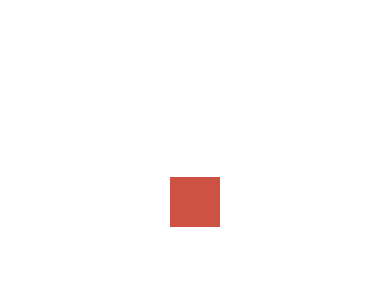
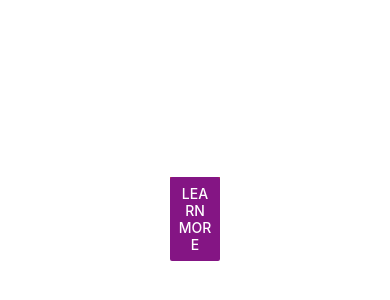
Before and after one commit to Xenoxo/old_test_HiveGame, a React Native app: screen / in a window 390 px wide. Shown: the part 220-520 px from the top of the page. Built offline with nearby package versions, Linux system fonts and the light colour scheme.

Commit message:
Create button and basic state change on click

```diff
--- a/App.js
+++ b/App.js
@@ -1,11 +1,29 @@
 import React from 'react';
-import { StyleSheet, Text, View } from 'react-native';
+import { StyleSheet, Text, View, Button } from 'react-native';
 
 export default class App extends React.Component {
+  constructor(props) {
+    super(props);
+    this.state = {
+      color:"#841584",
+    }
+  }
+
+
+  onPressLearnMore = () => {
+    this.setState({color:"#cd5422"});
+  }
+
   render() {
     return (
       <View style={styles.container}>
         <View style={{width:50, height:50, backgroundColor:'#cd5244'}}>
+        <Button
+          onPress={this.onPressLearnMore}
+          title="Learn More"
+          color={this.state.color}
+          accessibilityLabel="Learn more about this purple button"
+        />
         </View>
       </View>
     );
```
